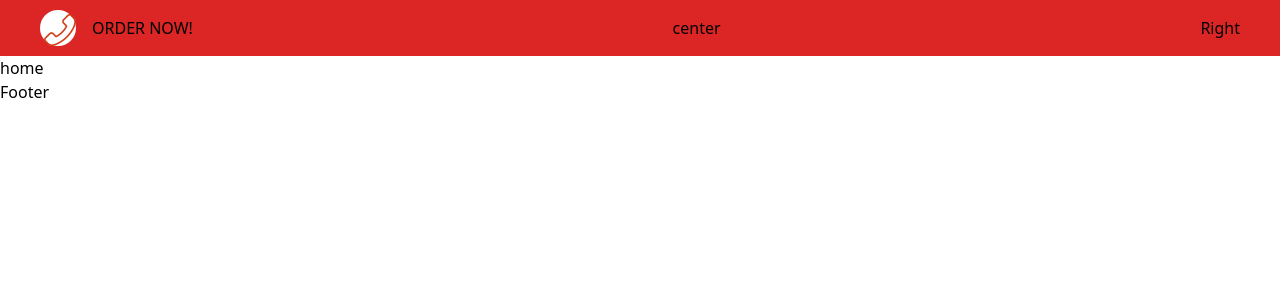
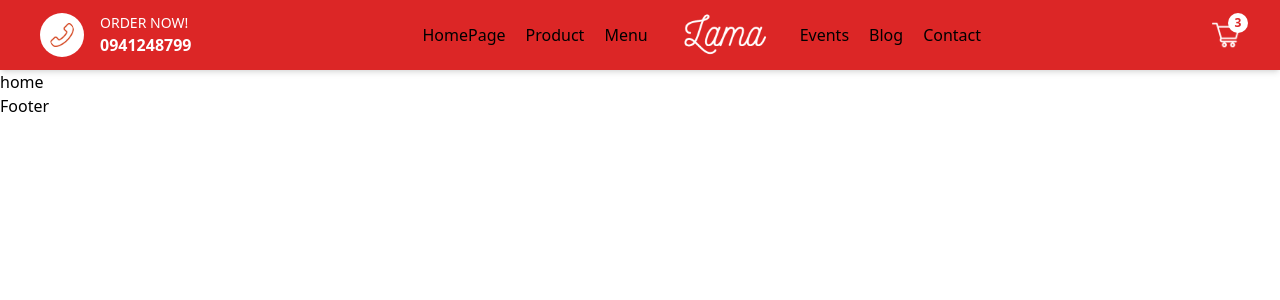
Before and after one commit to natnael-OQP/food-ordering-app, a Next.js app: page / in a window 1280 px wide. Shown: the top 300 px of the page. Built offline with nearby package versions, Linux system fonts and the light colour scheme.

Commit message:
Navbar  component completed

```diff
--- a/components/NavBar.tsx
+++ b/components/NavBar.tsx
@@ -2,31 +2,63 @@ import Image from 'next/image'
 
 const NavBar = () => {
     return (
-        <div className="sticky top-0 flex h-14 items-center justify-between bg-red-600 px-4 sm:px-10">
-            {/* items */}
+        <div className="sticky top-0 z-50 flex h-[70px] items-center justify-between bg-red-600 px-4 shadow-md md:px-5 xl:px-10">
+            {/* left */}
             <div className="flex items-center space-x-4">
-                <div className="h-9 w-9 rounded-full bg-white p-1">
-                    <div className="relative h-8 w-8 overflow-hidden">
+                <div className="flex h-11 w-11 items-center justify-center rounded-full bg-white">
+                    <div className="relative m-[10px] h-8 w-8 overflow-hidden rounded-full ">
+                        <Image
+                            layout="fill"
+                            objectFit="contain"
+                            src="/img/telephone.png"
+                            alt="telephone"
+                        />
+                    </div>
+                </div>
+                <div>
+                    <div className="text-sm font-normal text-white ">
+                        ORDER NOW!
+                    </div>
+                    <div className="text-base font-bold text-white ">
+                        0941248799
+                    </div>
+                </div>
+            </div>
+            {/* center */}
+            <div className="hidden flex-grow md:inline-block">
+                <ul className="hidden items-center  justify-center space-x-2 md:flex  xl:space-x-5 ">
+                    <li className="listItem">HomePage</li>
+                    <li className="listItem">Product</li>
+                    <li className="listItem">Menu</li>
+                    <div className="relative  h-11 w-28 overflow-hidden rounded-full ">
                         <Image
                             layout="fill"
                             objectFit="cover"
-                            src="/img/telephone.png"
-                            alt="tele"
+                            src="/img/logo.png"
+                            alt="logo"
                         />
                     </div>
-                </div>
-                {/* texts */}
-                <div>
-                    {/* text */}
-                    <div>ORDER NOW!</div>
-                    {/* text */}
-                    <div></div>
+
+                    <li className="listItem">Events</li>
+                    <li className="listItem">Blog</li>
+                    <li className="listItem">Contact</li>
+                </ul>
+            </div>
+            {/* right */}
+            <div>
+                <div className="relative  h-7 w-7  rounded-full ">
+                    <Image
+                        layout="fill"
+                        className="m-1"
+                        objectFit="contain"
+                        src="/img/cart.png"
+                        alt="cart"
+                    />
+                    <span className="absolute -top-2 -right-2 flex h-5 w-5 items-center justify-center rounded-full bg-white text-xs font-semibold text-red-600">
+                        3
+                    </span>
                 </div>
             </div>
-            {/* items */}
-            <div>center</div>
-            {/* items */}
-            <div>Right</div>
         </div>
     )
 }
```
